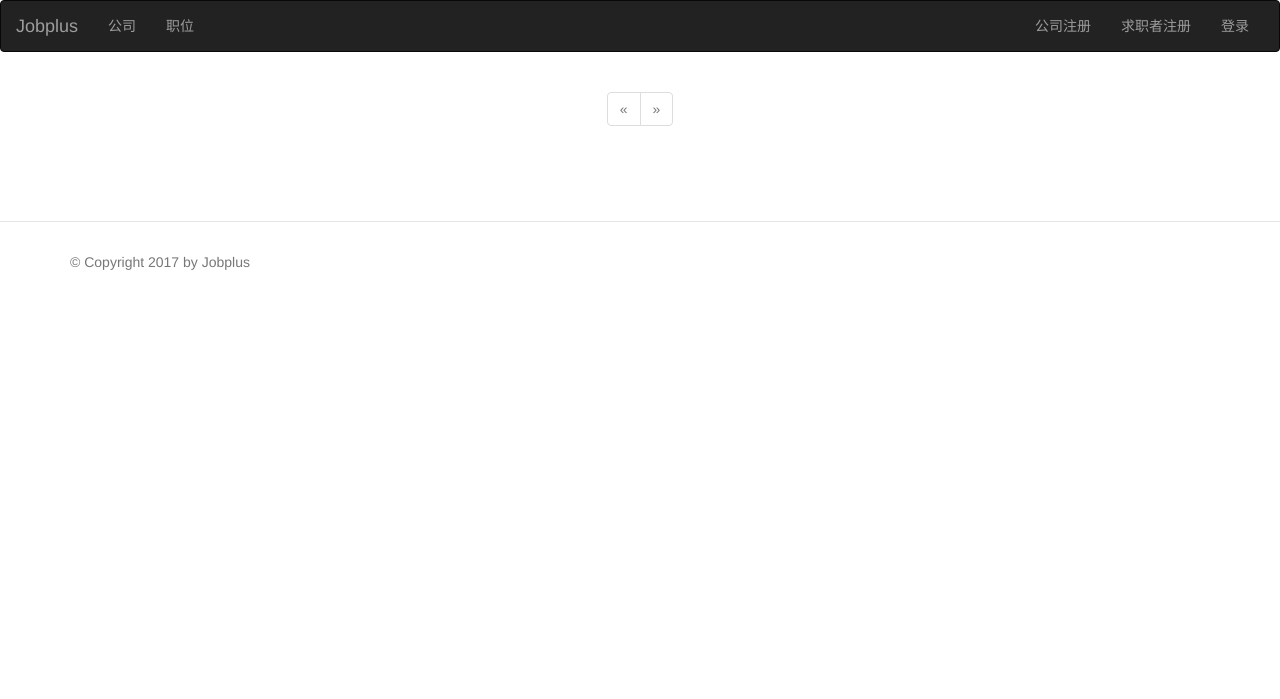
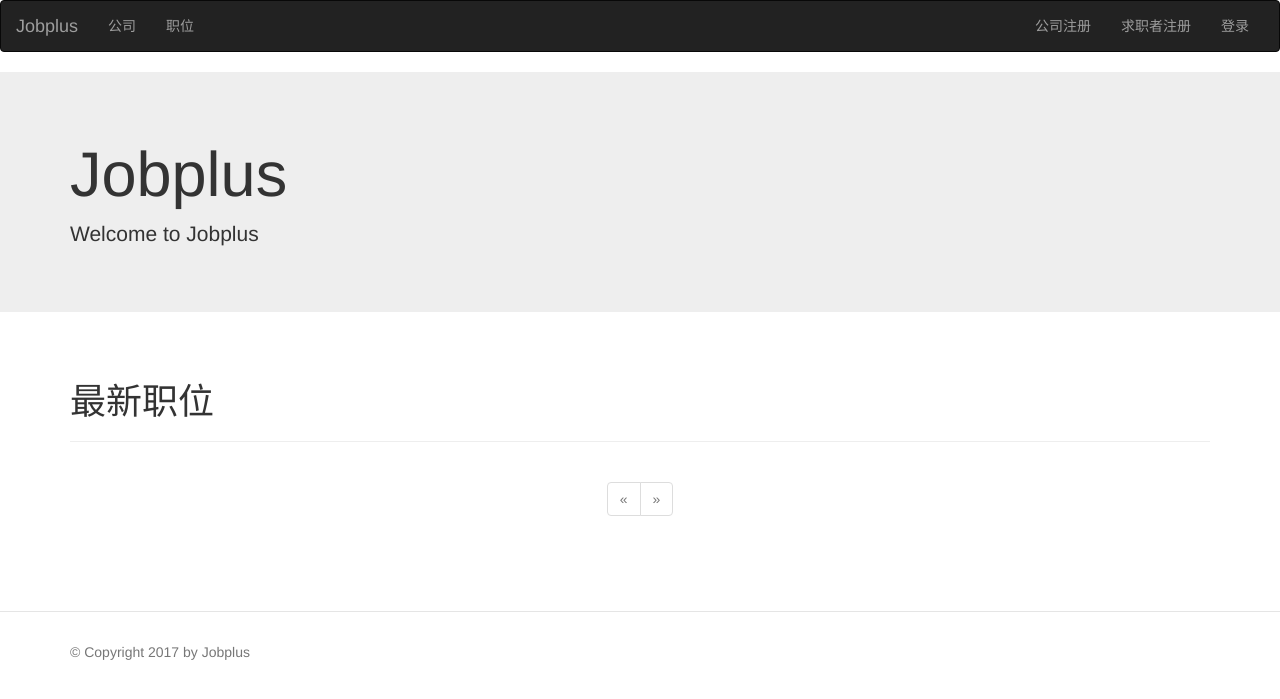
Before and after one commit to uranuday/jobplus7, a Flask app: page / in a window 1280 px wide. Shown: the top 699 px of the page. Run offline with Flask 2, Linux system fonts and the light colour scheme; data that the repository does not hold is empty; some libraries are stand-ins or nearby versions.

Commit message:
fix #46, add jumbotron

```diff
--- a/jobplus/templates/base.html
+++ b/jobplus/templates/base.html
@@ -61,6 +61,12 @@
         </div>
 
     </nav>
+
+    {% block jumbotron %}{% endblock %}
+
+    <div class="container-fluid">
+        {% block wide %}{% endblock %}
+    </div>
     <div class="container">
         {% with messages = get_flashed_messages(with_categories=true) %}
             {% if messages %}
--- a/jobplus/templates/company/index.html
+++ b/jobplus/templates/company/index.html
@@ -7,7 +7,9 @@
 
 
 {% block body %}
-<h4 class="horizon">企业列表</h4>
+<div class="page-header">
+    <h1>企业列表</h1>
+</div>
 <div class="company-list">
     {% for company in pagination.items %}
     <div class="row horizon">
--- a/jobplus/templates/index.html
+++ b/jobplus/templates/index.html
@@ -3,8 +3,22 @@
 
 {% block title %}Home{% endblock %}
 
+
+{% block jumbotron %}
+<div class="jumbotron">
+    <div class="container">
+    <h1>Jobplus</h1>
+    <p>Welcome to Jobplus</p>
+</div>
+</div>
+{% endblock %}
+
+
 {% block body %}
 
+<div class="page-header">
+    <h1>最新职位</h1>
+</div>
 <div class="row">
     {% for company in pagination.items %}
     <div class="col-sm-6 col-md-4 col-lg-3">
```
